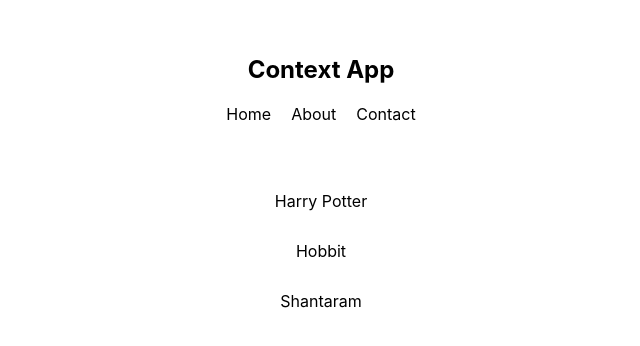
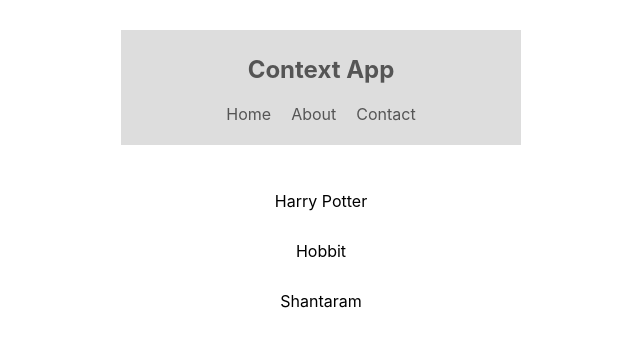
Before and after one commit to Duckjaniels/React_context_hooks, a React (Create React App) app in the folder contextapp/: page / in a window 1280 px wide. Shown: the top 346 px of the page, without its empty margins (319-959 px from the left). Built offline with nearby package versions, Linux system fonts and the light colour scheme.

Commit message:
Cleaning strucutre and Navbar context extending

```diff
--- a/contextapp/public/index.html
+++ b/contextapp/public/index.html
@@ -1,43 +1,20 @@
 <!DOCTYPE html>
 <html lang="en">
 <head>
-    <meta charset="utf-8" />
-    <link rel="icon" href="%PUBLIC_URL%/favicon.ico" />
-    <meta name="viewport" content="width=device-width, initial-scale=1" />
-    <meta name="theme-color" content="#000000" />
+  <meta charset="utf-8"/>
+  <meta name="viewport" content="width=device-width, initial-scale=1"/>
+  <meta name="theme-color" content="#000000"/>
   <meta
           name="description"
           content="Web site created using create-react-app"
   />
-    <link rel="apple-touch-icon" href="%PUBLIC_URL%/logo192.png" />
-    <!--
-      manifest.json provides metadata used when your web app is installed on a
-      user's mobile device or desktop. See https://developers.google.com/web/fundamentals/web-app-manifest/
-    -->
-    <link rel="manifest" href="%PUBLIC_URL%/manifest.json" />
-    <!--
-      Notice the use of %PUBLIC_URL% in the tags above.
-      It will be replaced with the URL of the `public` folder during the build.
-      Only files inside the `public` folder can be referenced from the HTML.
+  <link rel="manifest" href="%PUBLIC_URL%/manifest.json"/>
 
-      Unlike "/favicon.ico" or "favicon.ico", "%PUBLIC_URL%/favicon.ico" will
-      work correctly both with client-side routing and a non-root public URL.
-      Learn how to configure a non-root public URL by running `npm run build`.
-    -->
   <title>React App</title>
 </head>
 <body>
-    <noscript>You need to enable JavaScript to run this app.</noscript>
+
 <div id="root"></div>
-    <!--
-      This HTML file is a template.
-      If you open it directly in the browser, you will see an empty page.
 
-      You can add webfonts, meta tags, or analytics to this file.
-      The build step will place the bundled scripts into the <body> tag.
-
-      To begin the development, run `npm start` or `yarn start`.
-      To create a production bundle, use `npm run build` or `yarn build`.
-    -->
 </body>
 </html>
--- a/contextapp/src/components/Navbar.js
+++ b/contextapp/src/components/Navbar.js
@@ -1,9 +1,14 @@
 import React, { Component } from "react";
+import { ThemeContext } from "../contexts/ThemeContext";
 
 class Navbar extends Component {
+  static contextType = ThemeContext;
+
   render() {
+    const { isLightTheme, light, dark } = this.context;
+    const theme = isLightTheme ? light : dark;
     return (
-      <nav>
+      <nav style={{ background: theme.ui, color: theme.syntax }}>
         <h1>Context App</h1>
         <ul>
           <li>Home</li>
```
Also changed, not shown: contextapp/public/logo192.png (deleted), 1 other file (tests, documents, lock files or other folders). Lines whose indentation alone changed are shown as unchanged.
